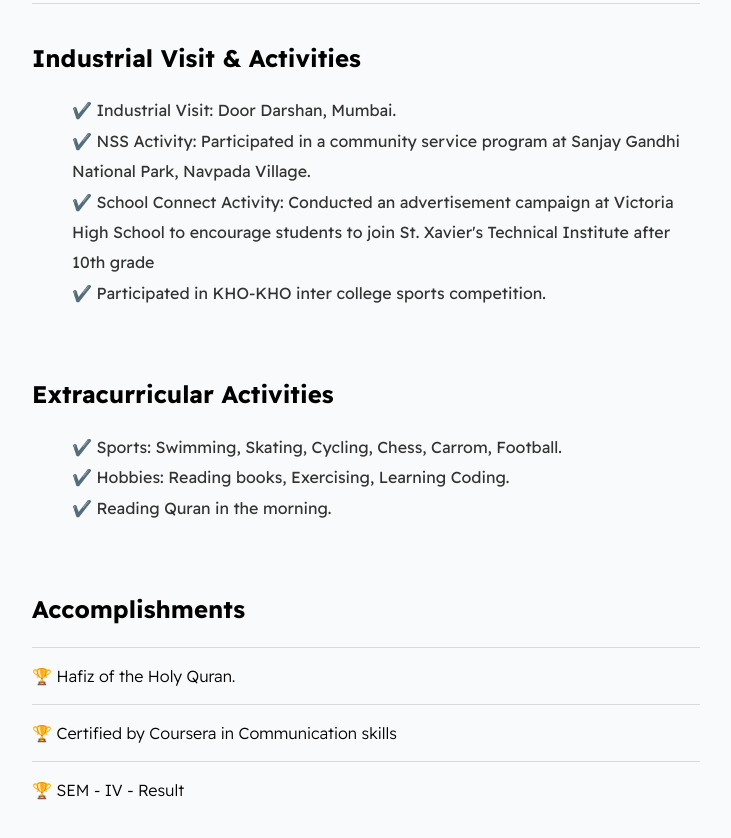
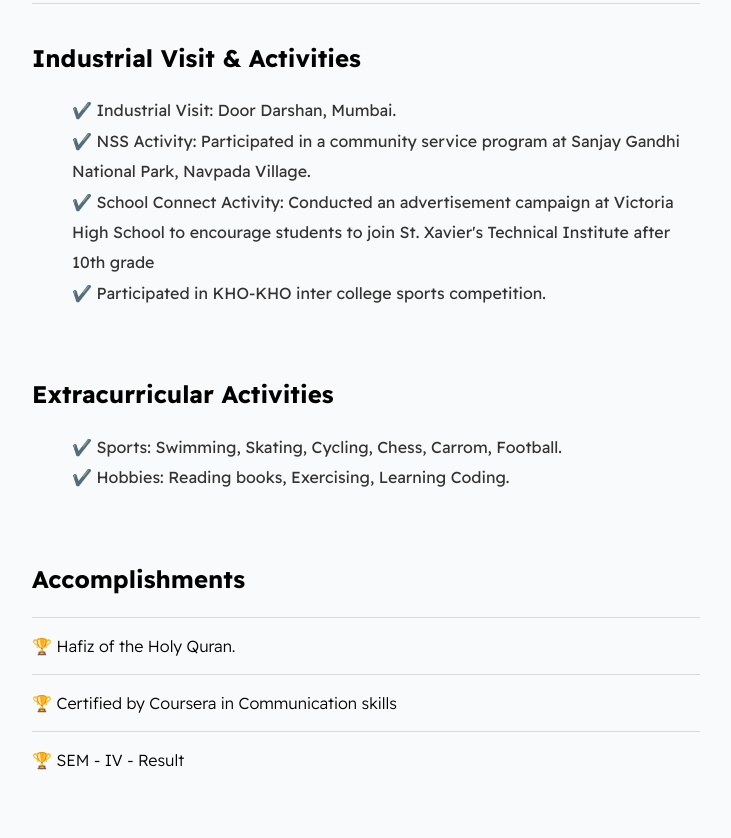
Before and after one commit to IAbdulHaadi/CV, a plain HTML site: page index.html in a window 1280 px wide. Shown: the part 3554-4392 px from the top of the page, without its empty margins (274-1005 px from the left). Drawn offline with Linux system fonts and the light colour scheme.

Commit message:
index.html

```diff
--- a/index.html
+++ b/index.html
@@ -207,7 +207,6 @@
         <ul id="qualifications--list">
             <li>✔️ Sports: Swimming, Skating, Cycling, Chess, Carrom, Football.</li>
             <li>✔️ Hobbies: Reading books, Exercising, Learning Coding.</li>
-            <li>✔️ Reading Quran in the morning.</li>
         </ul>
     </section>
 
```
